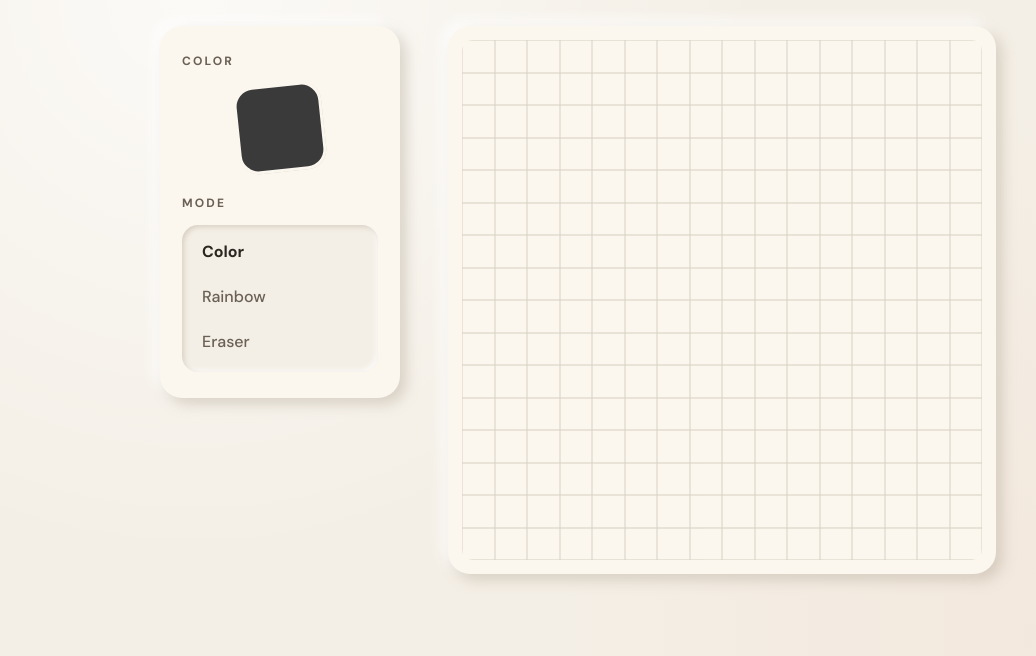
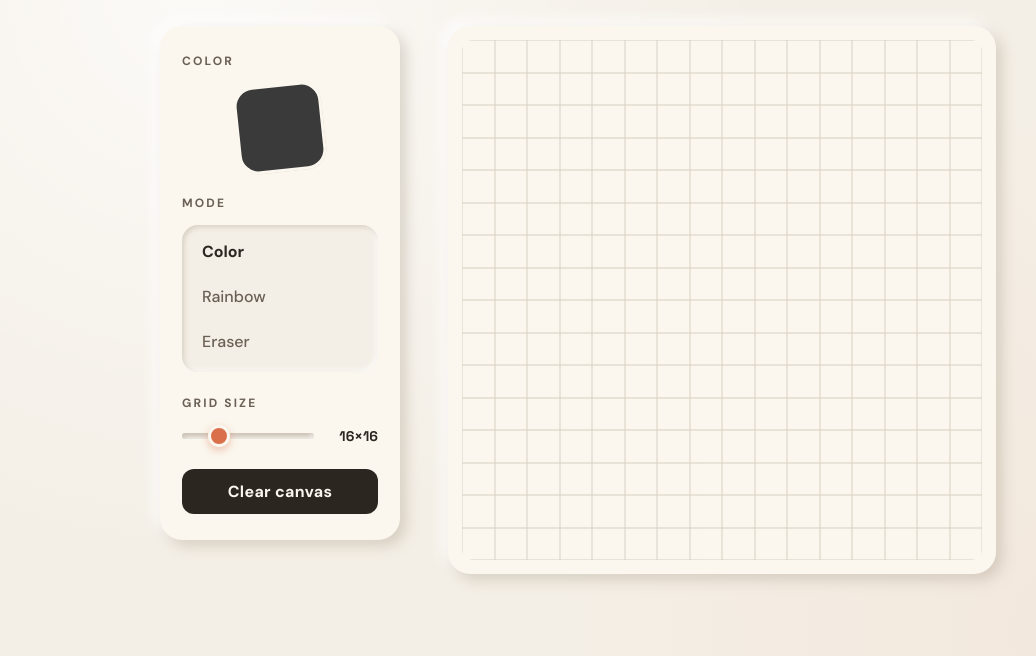
Before and after one commit to Thabang-M-26/etch-a-sketch, a plain HTML site: page index.html in a window 1280 px wide. Shown: the part 86-742 px from the top of the page, without its empty margins (62-1098 px from the left). Drawn offline with Linux system fonts and the light colour scheme.

Commit message:
Add clear button and adjustable grid size

```diff
--- a/index.html
+++ b/index.html
@@ -45,6 +45,26 @@
             <span class="mode-indicator" aria-hidden="true"></span>
           </div>
         </section>
+
+        <section class="panel-block">
+          <p class="panel-label">Grid size</p>
+          <div class="size-row">
+            <input
+              id="sizeSlider"
+              class="size-slider"
+              type="range"
+              value="16"
+              min="1"
+              max="64"
+              aria-label="Grid size"
+            />
+            <span id="sizeValue" class="size-value">16×16</span>
+          </div>
+        </section>
+
+        <section class="panel-block">
+          <button id="clearBtn" class="action-btn">Clear canvas</button>
+        </section>
       </aside>
 
       <section class="canvas-area">
--- a/script.js
+++ b/script.js
@@ -11,6 +11,9 @@ const colorPicker = document.getElementById('colorPicker');
 const colorBtn = document.getElementById('colorBtn');
 const rainbowBtn = document.getElementById('rainbowBtn');
 const eraserBtn = document.getElementById('eraserBtn');
+const clearBtn = document.getElementById('clearBtn');
+const sizeValue = document.getElementById('sizeValue');
+const sizeSlider = document.getElementById('sizeSlider');
 const grid = document.getElementById('grid');
 const yearSpan = document.getElementById('year');
 
@@ -18,6 +21,9 @@ colorPicker.oninput = (e) => setCurrentColor(e.target.value);
 colorBtn.onclick = () => setCurrentMode('color');
 rainbowBtn.onclick = () => setCurrentMode('rainbow');
 eraserBtn.onclick = () => setCurrentMode('eraser');
+clearBtn.onclick = () => reloadGrid();
+sizeSlider.oninput = (e) => updateSizeValue(e.target.value);
+sizeSlider.onchange = (e) => changeSize(e.target.value);
 
 document.body.onmousedown = () => (mouseDown = true);
 document.body.onmouseup = () => (mouseDown = false);
@@ -29,6 +35,25 @@ function setCurrentColor(newColor) {
 function setCurrentMode(newMode) {
   activateButton(newMode);
   currentMode = newMode;
+}
+
+function setCurrentSize(newSize) {
+  currentSize = newSize;
+}
+
+function updateSizeValue(value) {
+  sizeValue.innerHTML = `${value}×${value}`;
+}
+
+function changeSize(value) {
+  setCurrentSize(value);
+  updateSizeValue(value);
+  reloadGrid();
+}
+
+function reloadGrid() {
+  grid.innerHTML = '';
+  setupGrid(currentSize);
 }
 
 function setupGrid(size) {
@@ -71,5 +96,6 @@ function activateButton(newMode) {
 window.onload = () => {
   setupGrid(DEFAULT_SIZE);
   activateButton(DEFAULT_MODE);
+  updateSizeValue(DEFAULT_SIZE);
   yearSpan.textContent = new Date().getFullYear();
 };
--- a/style.css
+++ b/style.css
@@ -232,6 +232,72 @@ input {
   transition: background-color 0.05s linear;
 }
 
+.size-row {
+  display: flex;
+  align-items: center;
+  gap: 12px;
+}
+
+.size-slider {
+  -webkit-appearance: none;
+  appearance: none;
+  flex: 1;
+  height: 6px;
+  border-radius: 999px;
+  background: var(--line);
+  box-shadow: var(--shadow-in);
+  cursor: pointer;
+}
+
+.size-slider::-webkit-slider-thumb {
+  -webkit-appearance: none;
+  width: 22px;
+  height: 22px;
+  border-radius: 50%;
+  background: var(--accent);
+  border: 3px solid var(--paper-raised);
+  box-shadow: 0 3px 8px rgba(217, 111, 75, 0.4);
+  cursor: pointer;
+}
+
+.size-slider::-moz-range-thumb {
+  width: 22px;
+  height: 22px;
+  border-radius: 50%;
+  background: var(--accent);
+  border: 3px solid var(--paper-raised);
+}
+
+.size-value {
+  min-width: 52px;
+  text-align: right;
+  font-family: 'Space Grotesk', sans-serif;
+  font-weight: 700;
+  font-size: 14px;
+  color: var(--ink);
+}
+
+.action-btn {
+  width: 100%;
+  padding: 12px;
+  border-radius: 12px;
+  background: var(--ink);
+  color: var(--paper-raised);
+  font-weight: 700;
+  letter-spacing: 0.02em;
+  transition: transform 0.1s ease, box-shadow 0.2s ease;
+}
+
+.action-btn:hover {
+  transform: translateY(-1px);
+  box-shadow: 0 8px 18px rgba(43, 38, 32, 0.25);
+}
+
+.action-btn:active {
+  transform: translateY(0);
+  box-shadow: none;
+}
+
 /* FOOTER */
 
 .footer {
```
